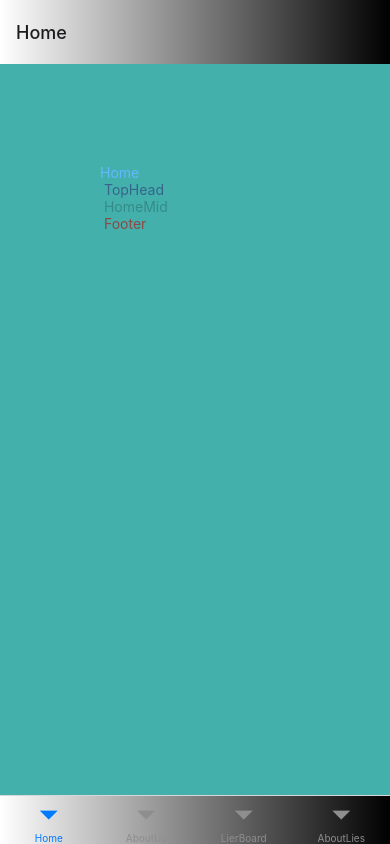
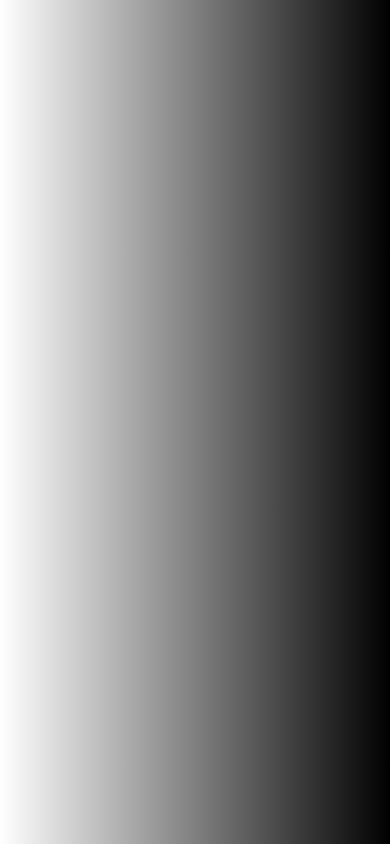
Before and after one commit to psteingh/LTRapp, a React Native app: screen / in a window 390 px wide. Built offline with nearby package versions, Linux system fonts and the light colour scheme.

Commit message:
ltrapp04151137

```diff
--- a/App.js
+++ b/App.js
@@ -15,8 +15,9 @@ const Tab = createBottomTabNavigator();
 
 function MyTabs() {
   return (
+    <LinGrad>
     <Tab.Navigator
-    sceneContainerStyle={{backgroundColor: Colors.primaryLgreen}}
+    // sceneContainerStyle={{backgroundColor: Colors.primaryLgreen}}
 
     screenOptions={{
       headerBackground: LinGrad,
@@ -27,6 +28,7 @@ function MyTabs() {
       <Tab.Screen name="LierBoard" component={LierBoard} />
       <Tab.Screen name="AboutLies" component={AboutLiesBoard} />
     </Tab.Navigator>
+    </LinGrad>
   );
 }
 
```
